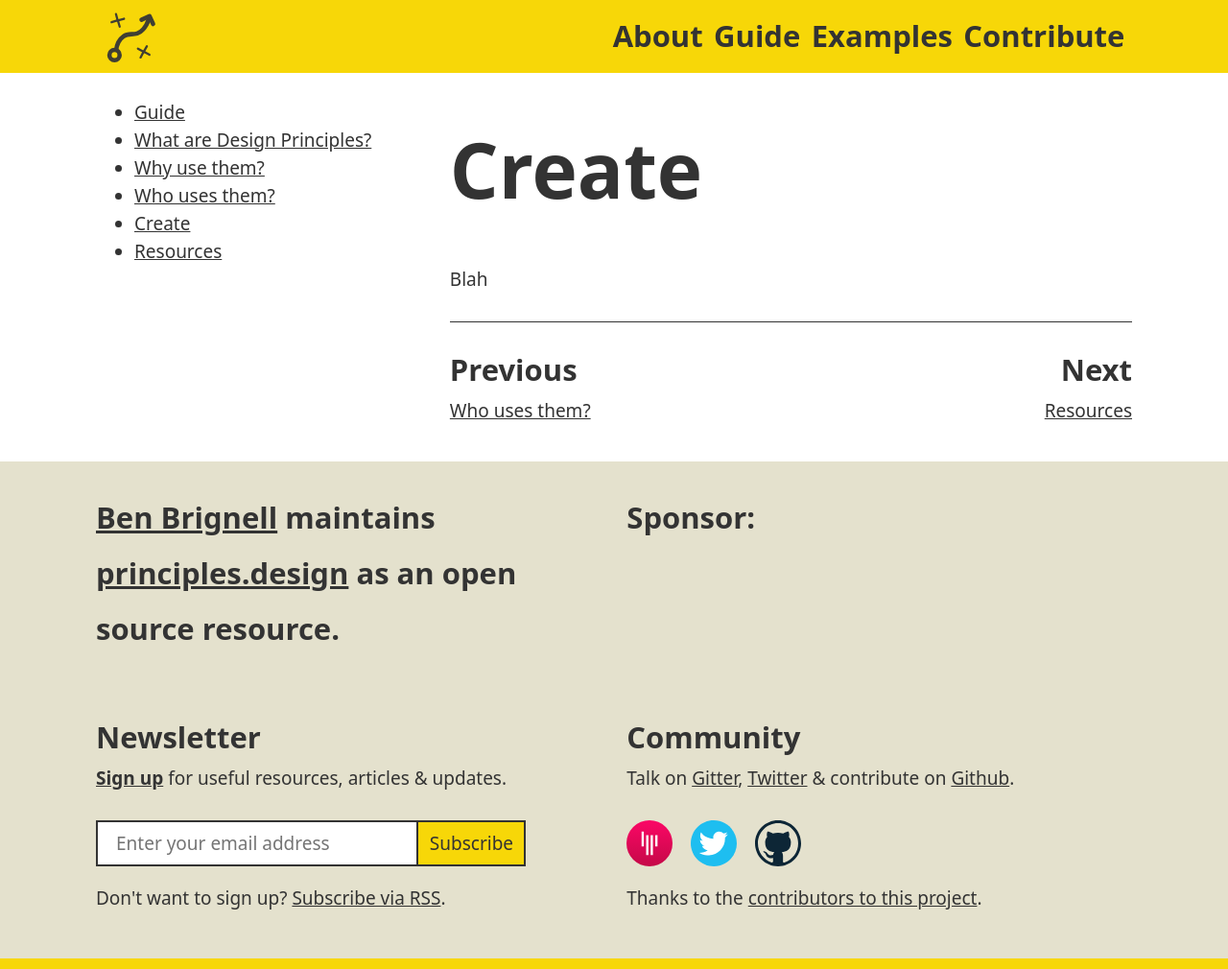
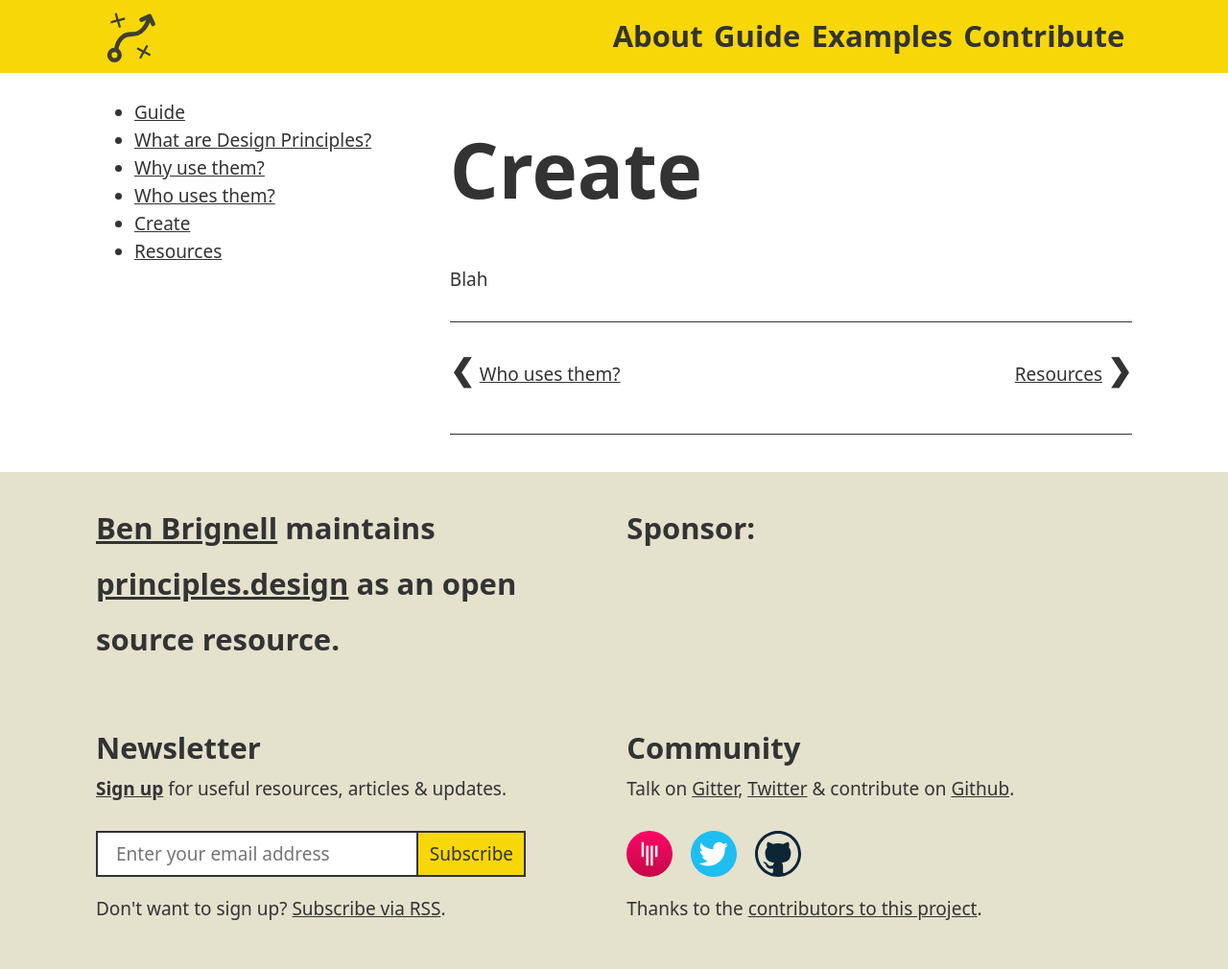
Before and after one commit to benbrignell/principles.design, a Jekyll site: the page built from _guide/05-create.md, in a window 1280 px wide. Shown: the whole page at 96% size. Built offline with Jekyll 4.4.1, drawn with Linux system fonts in a browser that asks for light colours; comment, search, counter and statistics services are not loaded.

Commit message:
polished up the design a bit for the footer pagination poc

```diff
--- a/_layouts/guide.html
+++ b/_layouts/guide.html
@@ -53,20 +53,20 @@ layout: default
       <div class="wrapper" style="width: 100%;">
         <div class="two-up">
           {% if prevurl %}
-            <span class="h3"><strong>Previous</strong></span><br>
+            <span class="h3"><strong>❮</strong></span>
             <span><a href="{{prevurl}}" class="prev">{{prevtitle}}</a></span>
             {% endif %}
         </div>
         <div class="two-up" style="text-align: right;">
           {% if nexturl %}
-            <span class="h3"><strong>Next</strong></span><br>
             <span><a href="{{nexturl}}" class="nxt">{{nexttitle}}</a></span>
+            <span class="h3"><strong>❯</strong></span>
           {% endif %}
         </div>
 
 
     </div>
-
+    <hr>
     </article>
 
 
```
